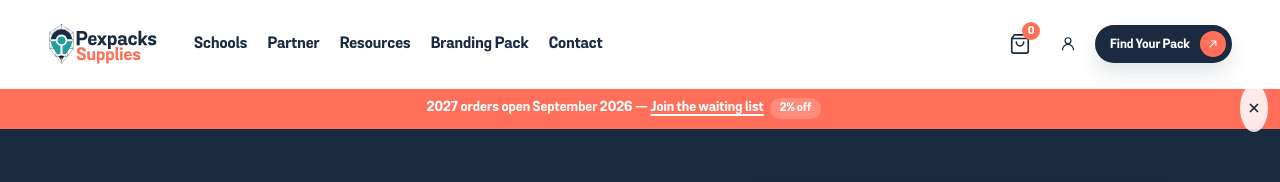
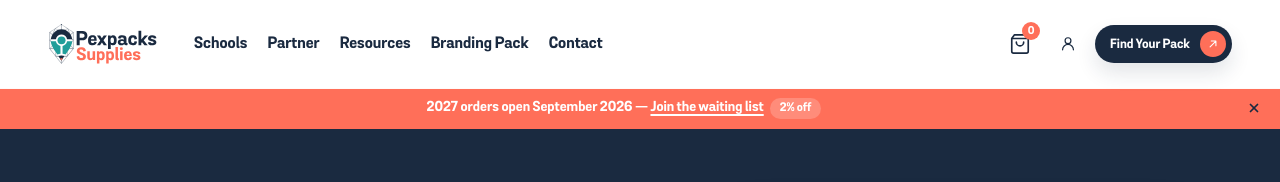
Before and after one commit to mcebisidesigner-spec/pexpacks-supplies, a Next.js app: page / in a window 1280 px wide. Shown: the top 182 px of the page. Built offline with nearby package versions, Linux system fonts and the light colour scheme; no server answers.

Commit message:
Remove close button background entirely

```diff
--- a/components/shared/WaitlistBanner.module.css
+++ b/components/shared/WaitlistBanner.module.css
@@ -46,17 +46,12 @@
   height: 28px;
   border: none;
   border-radius: 50%;
-  background: rgba(255, 255, 255, 0.85);
+  background: none;
   color: var(--pex-navy);
   cursor: pointer;
   display: grid;
   place-items: center;
-  transition: background 0.2s;
   padding: 0;
-}
-
-.closeBtn:hover {
-  background: rgba(255, 255, 255, 0.95);
 }
 
 .closeBtn svg {
```
